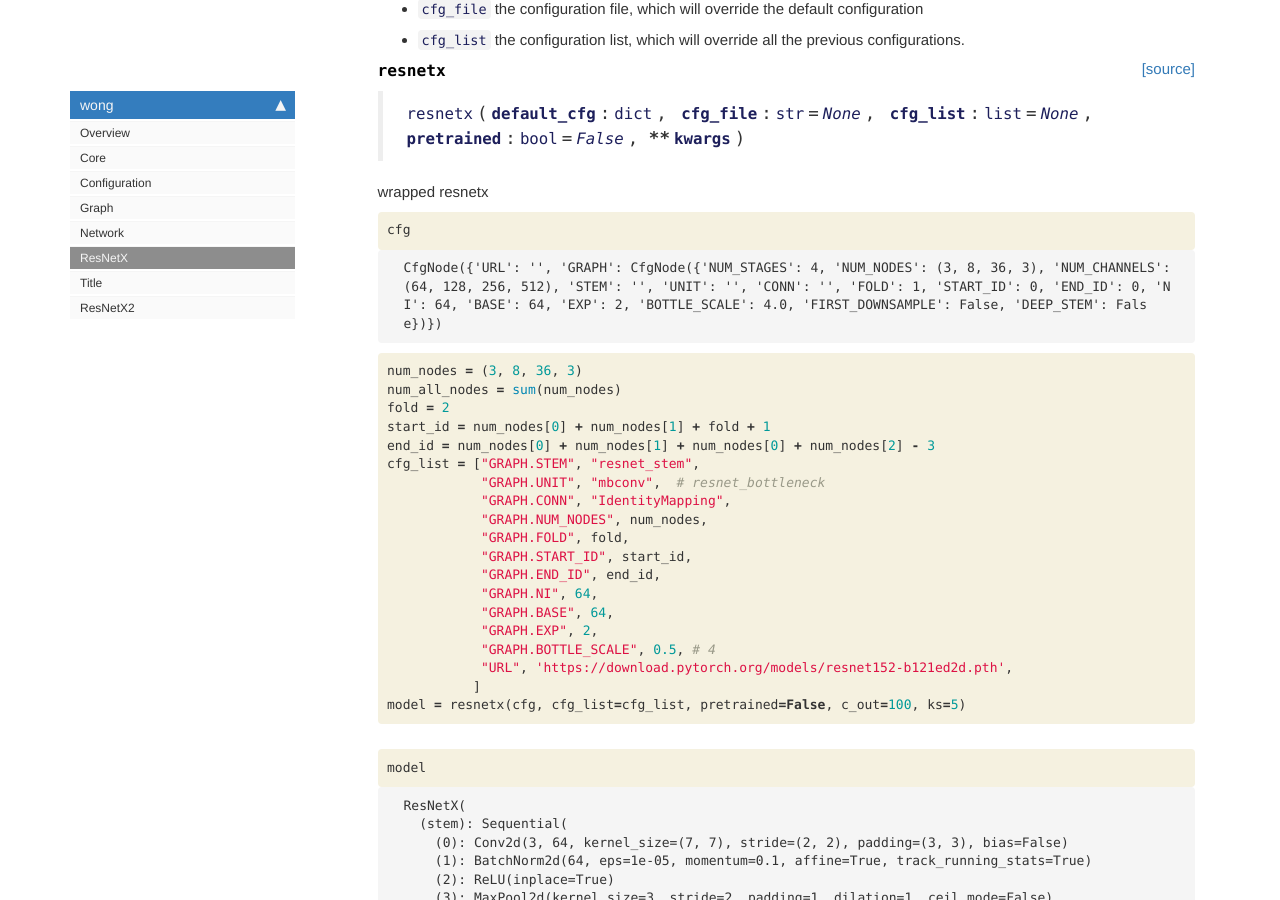
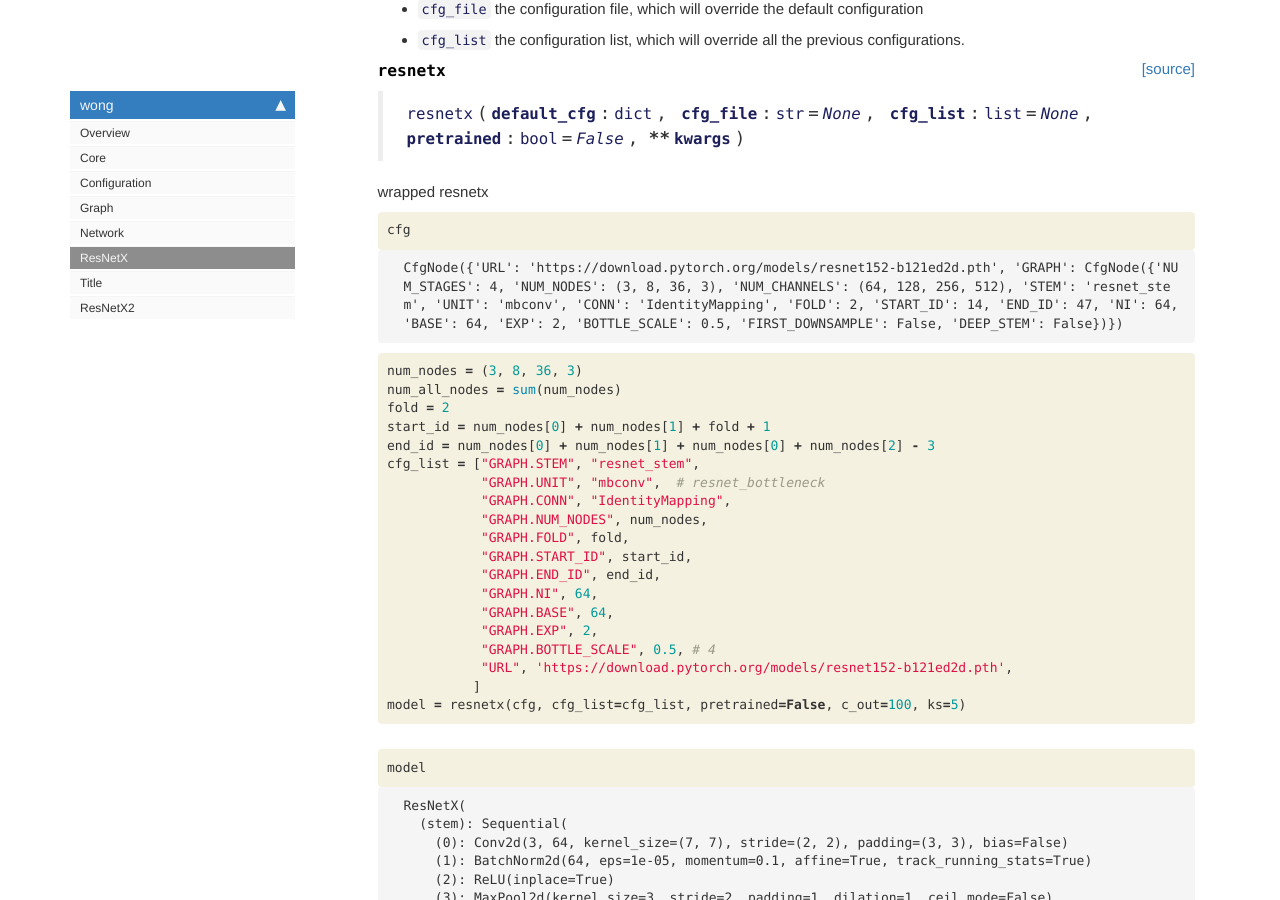
Before and after one commit to keepsimpler/wong, a Jekyll site: the page built from docs/resnetx.html, in a window 1280 px wide and 900 px high, scrolled down 2381 px. Built offline with Jekyll 4.4.1, drawn with Linux system fonts in a browser that asks for light colours; nearby versions of some CDN libraries; comment, search, counter and statistics services are not loaded.

```diff
--- a/docs/resnetx.html
+++ b/docs/resnetx.html
@@ -344,7 +344,7 @@
 
 
 <div class="output_text output_subarea output_execute_result">
-<pre>CfgNode({&#39;URL&#39;: &#39;&#39;, &#39;GRAPH&#39;: CfgNode({&#39;NUM_STAGES&#39;: 4, &#39;NUM_NODES&#39;: (3, 8, 36, 3), &#39;NUM_CHANNELS&#39;: (64, 128, 256, 512), &#39;STEM&#39;: &#39;&#39;, &#39;UNIT&#39;: &#39;&#39;, &#39;CONN&#39;: &#39;&#39;, &#39;FOLD&#39;: 1, &#39;START_ID&#39;: 0, &#39;END_ID&#39;: 0, &#39;NI&#39;: 64, &#39;BASE&#39;: 64, &#39;EXP&#39;: 2, &#39;BOTTLE_SCALE&#39;: 4.0, &#39;FIRST_DOWNSAMPLE&#39;: False, &#39;DEEP_STEM&#39;: False})})</pre>
+<pre>CfgNode({&#39;URL&#39;: &#39;https://download.pytorch.org/models/resnet152-b121ed2d.pth&#39;, &#39;GRAPH&#39;: CfgNode({&#39;NUM_STAGES&#39;: 4, &#39;NUM_NODES&#39;: (3, 8, 36, 3), &#39;NUM_CHANNELS&#39;: (64, 128, 256, 512), &#39;STEM&#39;: &#39;resnet_stem&#39;, &#39;UNIT&#39;: &#39;mbconv&#39;, &#39;CONN&#39;: &#39;IdentityMapping&#39;, &#39;FOLD&#39;: 2, &#39;START_ID&#39;: 14, &#39;END_ID&#39;: 47, &#39;NI&#39;: 64, &#39;BASE&#39;: 64, &#39;EXP&#39;: 2, &#39;BOTTLE_SCALE&#39;: 0.5, &#39;FIRST_DOWNSAMPLE&#39;: False, &#39;DEEP_STEM&#39;: False})})</pre>
 </div>
 
 </div>
--- a/wong/resnetx.py
+++ b/wong/resnetx.py
@@ -55,7 +55,7 @@
         strides = [1 if i==0 and not first_downsample else 2 for i in range(num_stages)]
 #         print('nhs=', nhs, 'nos=', nos, 'nus=', nus, 'strides=', strides)
 
-        self.stem = Stem(c_in, ni) # , deep_stem
+        self.stem = Stem(c_in, no=ni) # , deep_stem
 
         units = []
         idmappings = []
```
Also changed, not shown: 1 other file.
